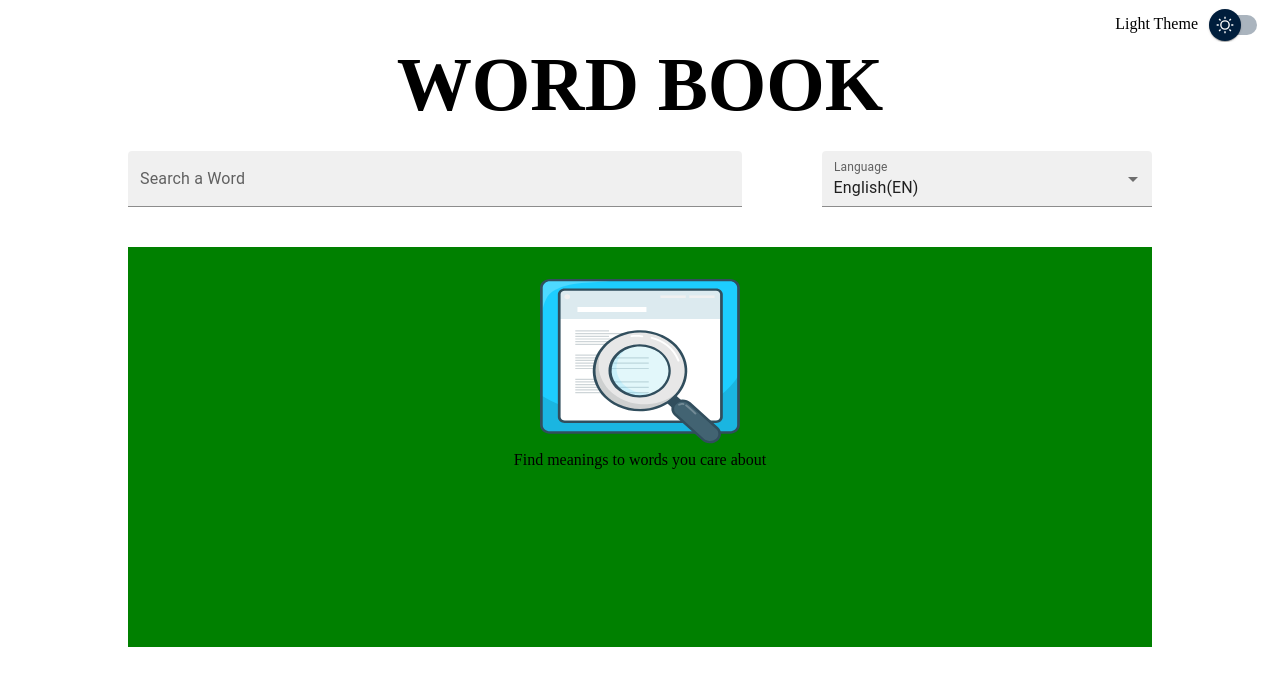
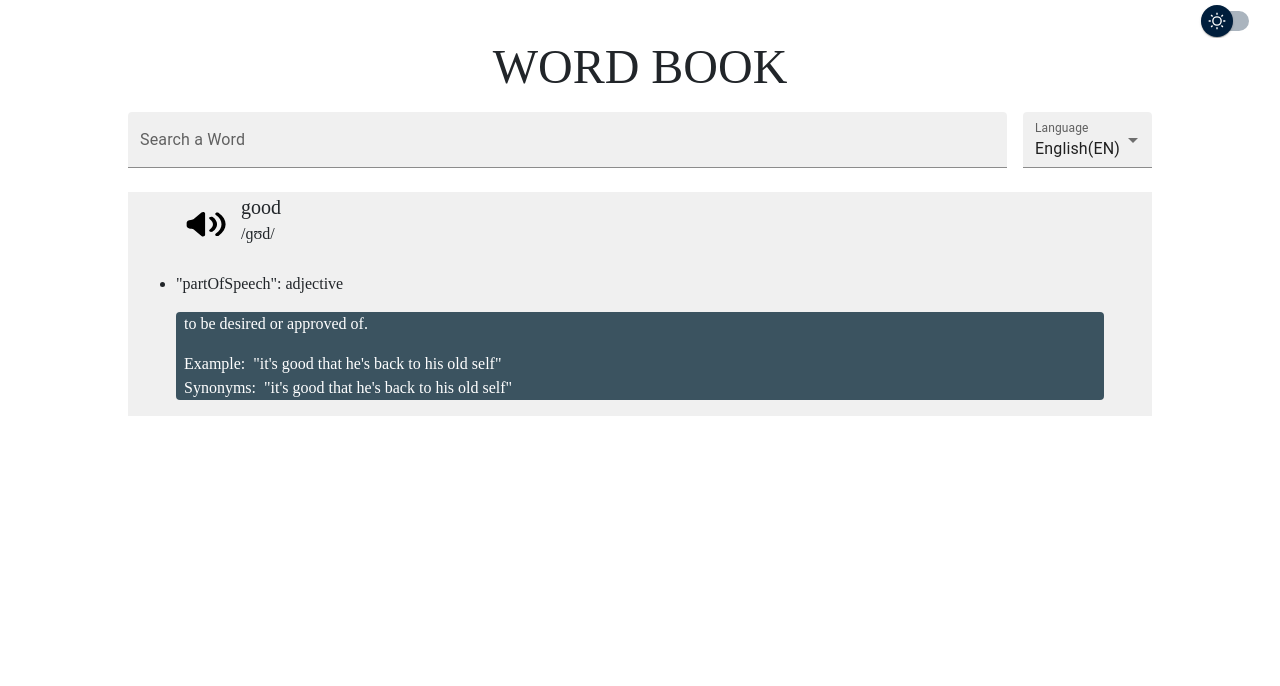
Before and after one commit to marveldev/my-dictionary, a React (Create React App) app: page / in a window 1280 px wide. Shown: the top 686 px of the page. Built offline with nearby package versions, Linux system fonts and the light colour scheme.

Commit message:
set up bootstrap create assets folder modify styling with bootstrap

```diff
--- a/public/index.html
+++ b/public/index.html
@@ -7,6 +7,9 @@
     <meta
       name="description"
       content="Web site created using create-react-app"
+    />
+    <link href="https://cdn.jsdelivr.net/npm/bootstrap@5.1.3/dist/css/bootstrap.min.css" rel="stylesheet"
+          integrity="sha384-1BmE4kWBq78iYhFldvKuhfTAU6auU8tT94WrHftjDbrCEXSU1oBoqyl2QvZ6jIW3" crossorigin="anonymous"
     />
     <link rel="apple-touch-icon" href="./logo192.png" />
     <link rel="icon" href="./favicon.ico" />
--- a/src/App.js
+++ b/src/App.js
@@ -2,12 +2,12 @@ import { useState } from 'react'
 import { Form, SearchOutput, ThemeSwitcher } from './components'
 
 const App = () => {
-  const [definitions, setDefinitions] = useState()
+  const [definitions, setDefinitions] = useState([])
 
   return (
     <div className="app">
       <ThemeSwitcher />
-      <h1>WORD BOOK</h1>
+      <h1 className="text-center">WORD BOOK</h1>
       <Form setDefinitions={setDefinitions} />
       <SearchOutput definitions={definitions} setDefinitions={setDefinitions} />
     </div>
--- /dev/null
+++ b/src/components/assets/index.js
@@ -0,0 +1,2 @@
+export { default as searchBookIllustration } from './searchBookIllustration.svg'
+export { default as soundIcon } from './soundIcon.svg'
--- a/src/components/form/Form.jsx
+++ b/src/components/form/Form.jsx
@@ -21,8 +21,8 @@ const Form = ({ setDefinitions }) => {
   }, 300)
 
   return (
-    <div className="form">
-      <div className="search-box">
+    <div className="form d-flex gap-3 text m-auto my-3">
+      <div className="flex-grow-1">
         <TextField
           label="Search a Word"
           variant="filled"
@@ -31,7 +31,7 @@ const Form = ({ setDefinitions }) => {
         />
       </div>
 
-      <div className="select-language-box">
+      <div>
         <TextField
           label="Language"
           value={selectedLanguage}
--- a/src/components/output/Output.jsx
+++ b/src/components/output/Output.jsx
@@ -1,19 +1,39 @@
-import { default as searchBookIllustration } from './searchBookIllustration.svg'
+import { searchBookIllustration, soundIcon } from '../assets'
 
 const Output = ({ definitions, setDefinitions }) => {
-  console.log(definitions)
   return (
-    <div className="output">
+    <div className="mt-4">
       {definitions && (
-        <div className="search-output">
-          <div>
-            hey
+        <div className="definitions-wrapper m-auto overflow-auto">
+          <div className="header position-fixed ps-lg-5 d-flex align-items-center gap-2">
+            <button className="bg-transparent border-0 pointer-event">
+              <img src={soundIcon} alt="sound icon"/>
+            </button>
+            <div>
+              <p className="m-0 fs-5">good</p>
+              <p>/ɡʊd/</p>
+            </div>
           </div>
-
+          <ul className="content mx-lg-5 ps-0">
+            <li>
+              <p>"partOfSpeech": adjective</p>
+              <div className="definition text-white rounded px-2">
+                <p>to be desired or approved of.</p>
+                <p className="my-0">
+                  <span className="me-2">Example:</span>
+                  "it's good that he's back to his old self"
+                </p>
+                <p>
+                  <span className="me-2">Synonyms:</span>
+                  "it's good that he's back to his old self"
+                </p>
+              </div>
+            </li>
+          </ul>
         </div>
       )}
       {!definitions && (
-        <div className="search-book-illustration">
+        <div className="text-center">
           <img src={searchBookIllustration} alt="search book illustration"/>
           <p>Find meanings to words you care about</p>
         </div>
--- a/src/components/themeSwitcher/ThemeSwitcher.jsx
+++ b/src/components/themeSwitcher/ThemeSwitcher.jsx
@@ -2,8 +2,8 @@ import { MaterialUISwitch } from './MUISwitch'
 
 const ThemeSwitcher = () => {
   return (
-    <div className="theme-switcher">
-      Light Theme <MaterialUISwitch />
+    <div className="text-end mx-4 mt-1">
+      <MaterialUISwitch />
     </div>
   )
 }
--- a/src/index.css
+++ b/src/index.css
@@ -6,63 +6,53 @@ body {
   position: absolute;
   width: 100%;
   height: 100%;
-}
-
-.theme-switcher {
-  text-align: right;
-  margin: 0.5em 1em 0;
   font-family: "Montserrat Medium", serif;
 }
 
 h1 {
-  font-size: 4.7em;
-  margin: 0 0 0.3em;
-  text-align: center;
-  font-family: "Montserrat ExtraLight", serif;
+  font-size: 3em;
+  font-family: "Montserrat light", serif;
 }
 
 .form {
-  display: flex;
-  gap: 5em;
   width: 80%;
-  margin: 0 auto;
 }
 
-.search-box {
-  flex: 0.65;
+.header {
+  background: #f0f0f0;
+  width: 80%;
 }
 
-.select-language-box {
-  flex: 0.35;
-  text-align: left;
+button:active {
+  transform: translateY(0.2em);
 }
 
-.output {
+.definitions-wrapper {
   width: 80%;
-  height: 50%;
-  margin: 2.5em auto;
-  background: green;
+  height: auto;
+  max-height: 23em;
+  background: #f0f0f0;
 }
 
-.search-output {
-  background: green;
+.definition {
+  background: #3B5360;
 }
 
-.search-book-illustration {
-  text-align: center;
-}
-
-.search-book-illustration p {
-  margin: 0;
+.content {
+  margin-top: 5em;
 }
 
 @media screen and (max-width: 628px) {
-  h1 {
-    font-size: 2em;
-  }
-
   .form {
     gap: 1em;
     width: 95%;
   }
+
+  .header {
+    width: 95%;
+  }
+
+  .definitions-wrapper {
+    width: 95%;
+  }
 }
```
Also changed, not shown: src/components/assets/searchBookIllustration.svg (renamed from src/components/output/searchBookIllustration.svg), src/components/assets/soundIcon.svg (added).
